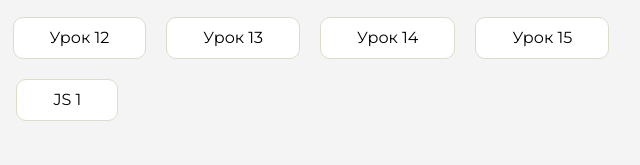
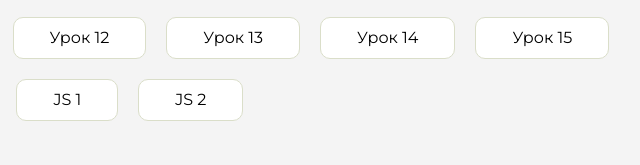
Before and after one commit to adqetsiyah/homework, a plain HTML site: page index.html in a window 1280 px wide. Shown: the part 345-510 px from the top of the page, 594-1234 px from the left. Drawn offline with Linux system fonts and the light colour scheme.

Commit message:
Update index.html

```diff
--- a/index.html
+++ b/index.html
@@ -143,6 +143,9 @@
                      <li class="content__list-item">
                         <a href="js_homework_1/index.html">JS 1</a>
                     </li>
+                     <li class="content__list-item">
+                        <a href="js_homework_2/index.html">JS 2</a>
+                    </li>
                 </ul>
             </div>
             <div class="content__block hidden" id="diplomBlock">
```
